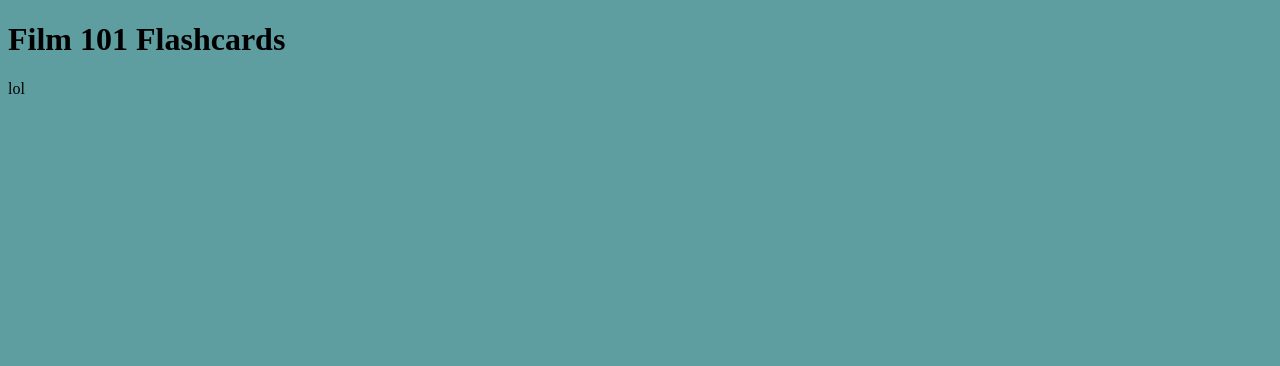
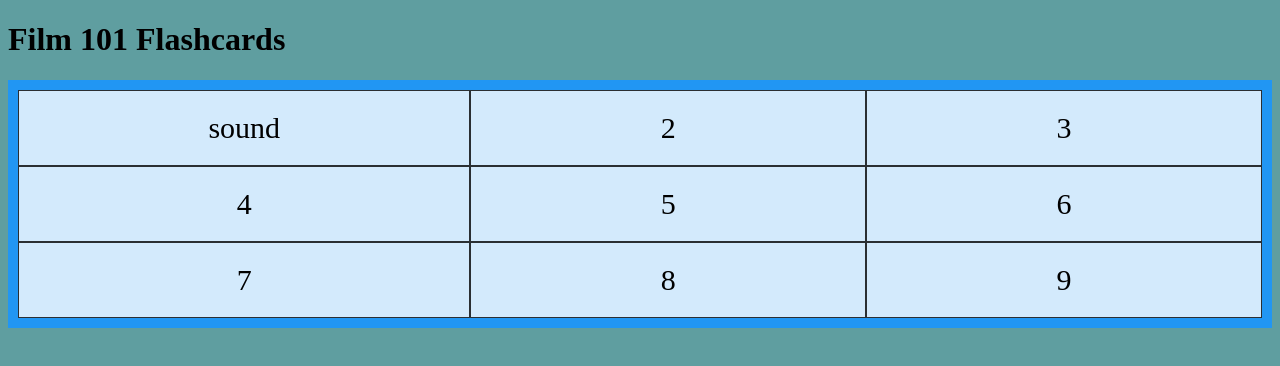
Before and after one commit to Azuthedog1/quiz-project, a plain HTML site: page index.html in a window 1280 px wide. Drawn offline with Linux system fonts and the light colour scheme.

Commit message:
added some js, html, and css

```diff
--- a/index.html
+++ b/index.html
@@ -6,6 +6,19 @@
  </head>
  <body>
   <h1>Film 101 Flashcards</h1>
-   <p>lol</p>
+   <div class="grid-container">
+  <div class="grid-item" class="Q1">sound</div>
+  <div class="grid-item">2</div>
+  <div class="grid-item">3</div>
+  <div class="grid-item">4</div>
+  <div class="grid-item">5</div>
+  <div class="grid-item">6</div>
+  <div class="grid-item">7</div>
+  <div class="grid-item">8</div>
+  <div class="grid-item">9</div>
+
+</div>
+
+<p class="Q1A">Transmitted vibrations received by the ear and thus heard by the recipient. In cinematic terms, the expressive use of auditory elements, such as dialogue, music, ambience, and effects. (page 32)</p>
   </body>
 </html>
--- a/myscript.js
+++ b/myscript.js
@@ -1,3 +1,6 @@
 $(document).ready(function() {
+	$("#Q1").click(function() {
 
+		$("#Q1A").toggle();
+	});
 });
--- a/styles.css
+++ b/styles.css
@@ -1,3 +1,20 @@
 body{
   background-color: cadetblue;
   }
+.grid-container {
+  display: grid;
+  grid-template-columns: auto auto auto;
+  background-color: #2196F3;
+  padding: 10px;
+}
+.grid-item {
+  background-color: rgba(255, 255, 255, 0.8);
+  border: 1px solid rgba(0, 0, 0, 0.8);
+  padding: 20px;
+  font-size: 30px;
+  text-align: center;
+}
+p{
+	font-size:30px;
+	display:none;
+}
```
